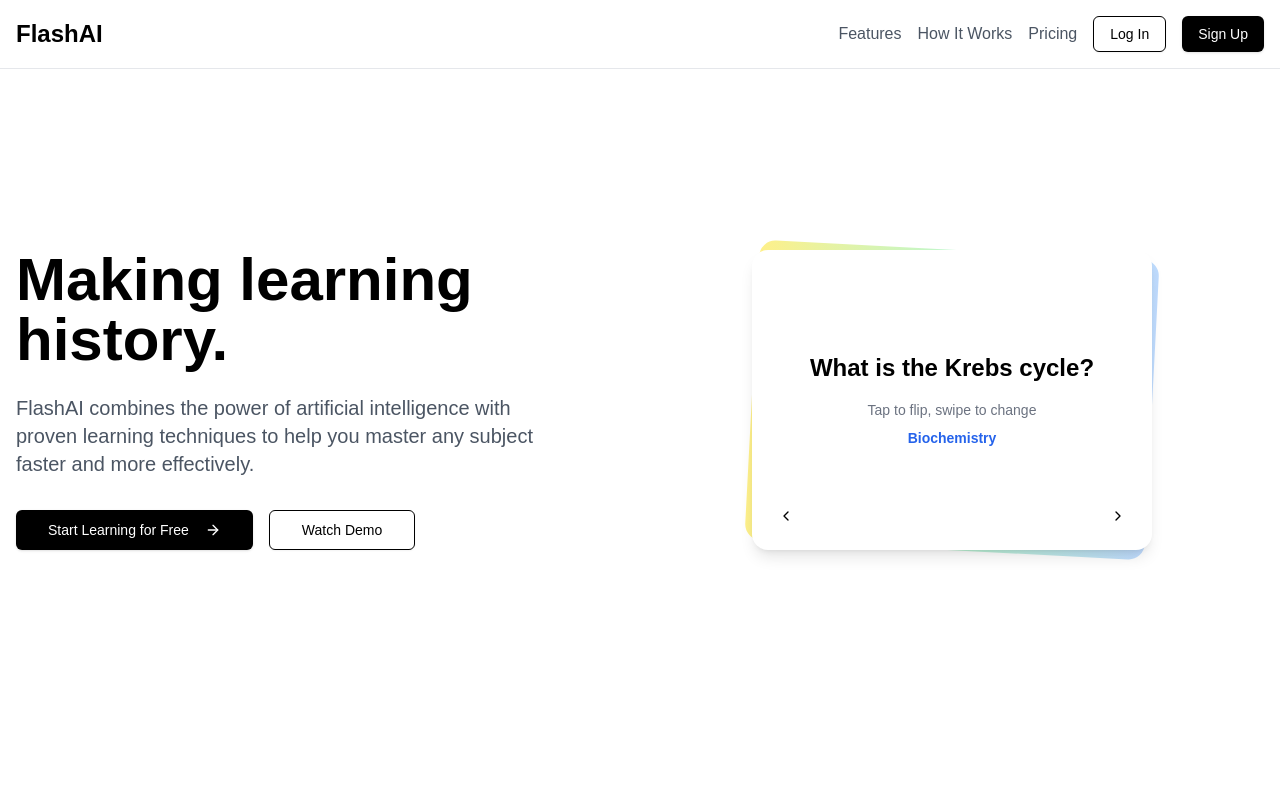
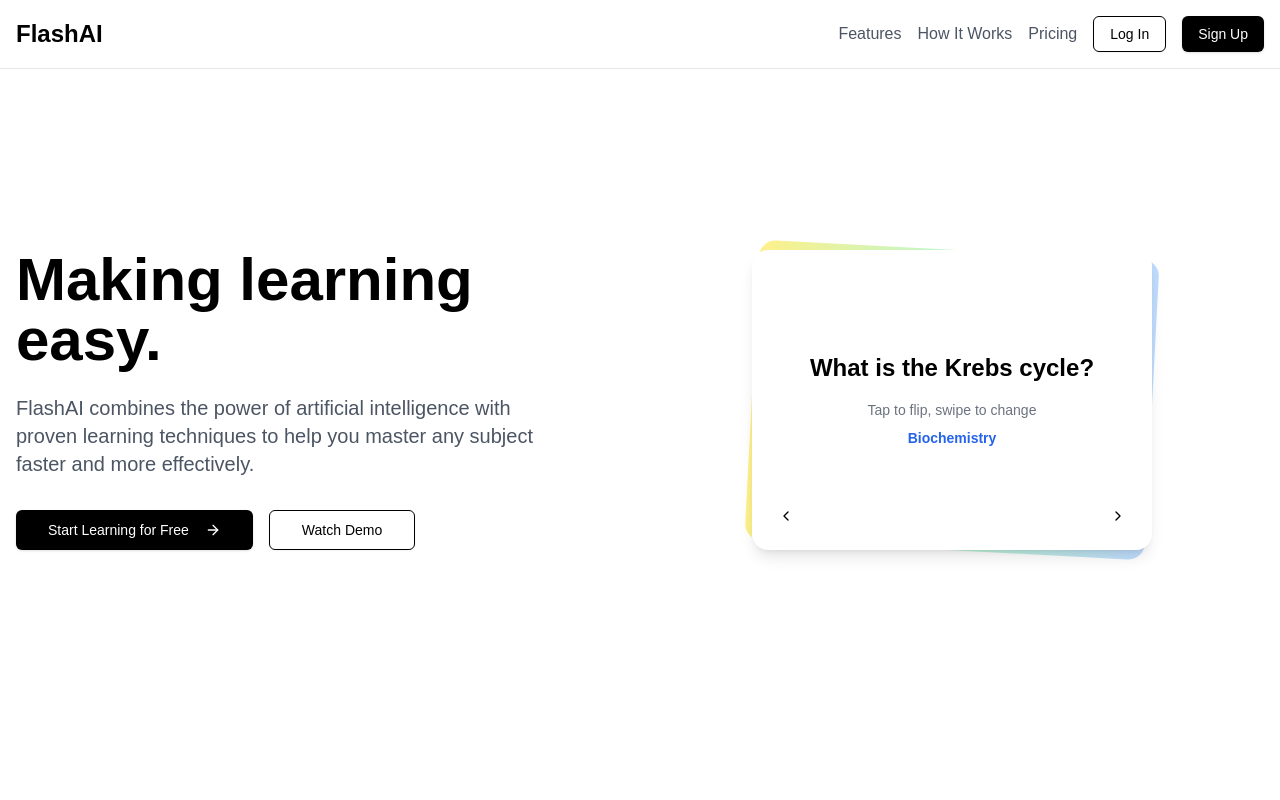
Before and after one commit to anbguye/flashcard-saas, a Next.js app: page /frontpage in a window 1280 px wide. Shown: the top 800 px of the page. Built offline with nearby package versions, Linux system fonts and the light colour scheme.

Commit message:
Edited title

```diff
--- a/app/frontpage/page.tsx
+++ b/app/frontpage/page.tsx
@@ -262,7 +262,7 @@
             <div className="container mx-auto flex flex-col lg:flex-row items-center">
               <div className="lg:w-1/2 lg:pr-16">
                 <h2 className="text-4xl md:text-5xl lg:text-6xl font-bold mb-6 leading-tight">
-                  Making learning history.
+                  Making learning easy.
                 </h2>
                 <p className="text-lg md:text-xl text-gray-600 mb-8 max-w-2xl">
                   FlashAI combines the power of artificial intelligence with
```
